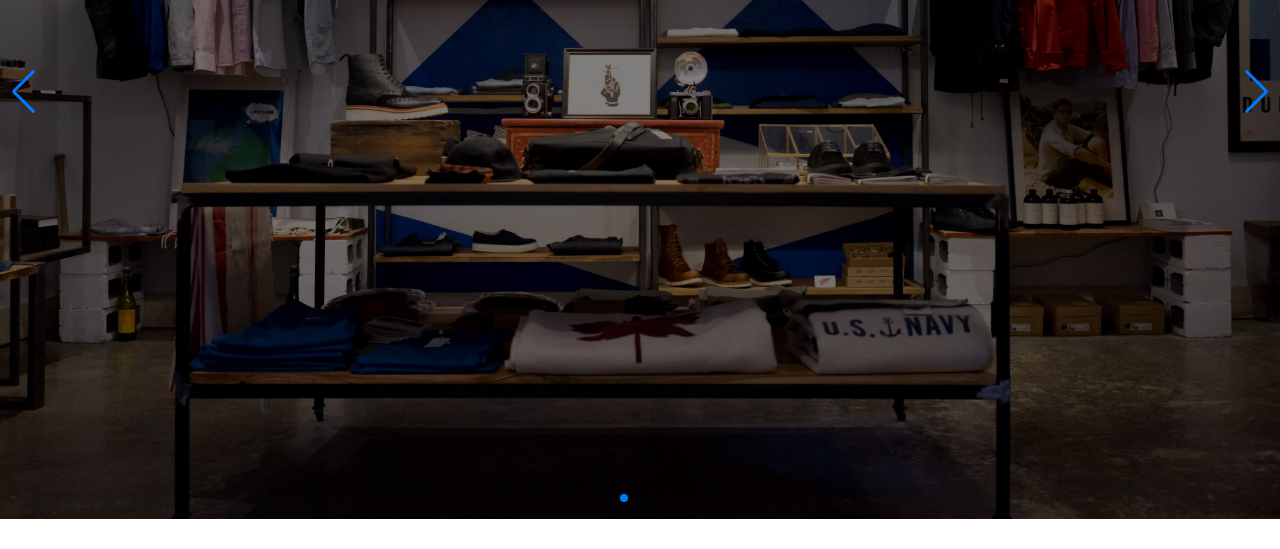
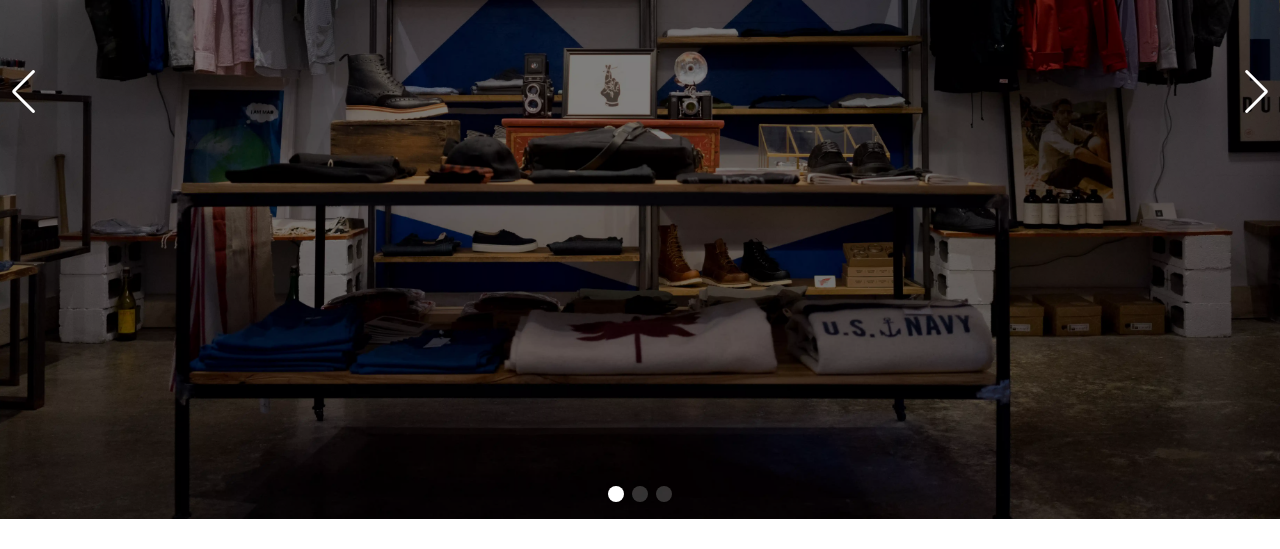
Before and after one commit to Risen-97/e-commerce, a React (Create React App) app: page /home in a window 1280 px wide. Shown: the part 403-952 px from the top of the page. Built offline with nearby package versions, Linux system fonts and the light colour scheme; the HTML template or start-up script is replaced by a standard one.

Commit message:
changed arrow colors

```diff
--- a/src/index.css
+++ b/src/index.css
@@ -36,3 +36,17 @@
 .categoryActive {
   @apply underline underline-offset-8 decoration-4  decoration-yellow-400;
 }
+
+.swiper-button-prev {
+  color: white !important;
+}
+
+.swiper-button-next {
+  color: white !important;
+}
+
+.swiper-pagination-bullet {
+  background-color: white !important;
+  width: 16px !important;
+  height: 16px !important;
+}
```
